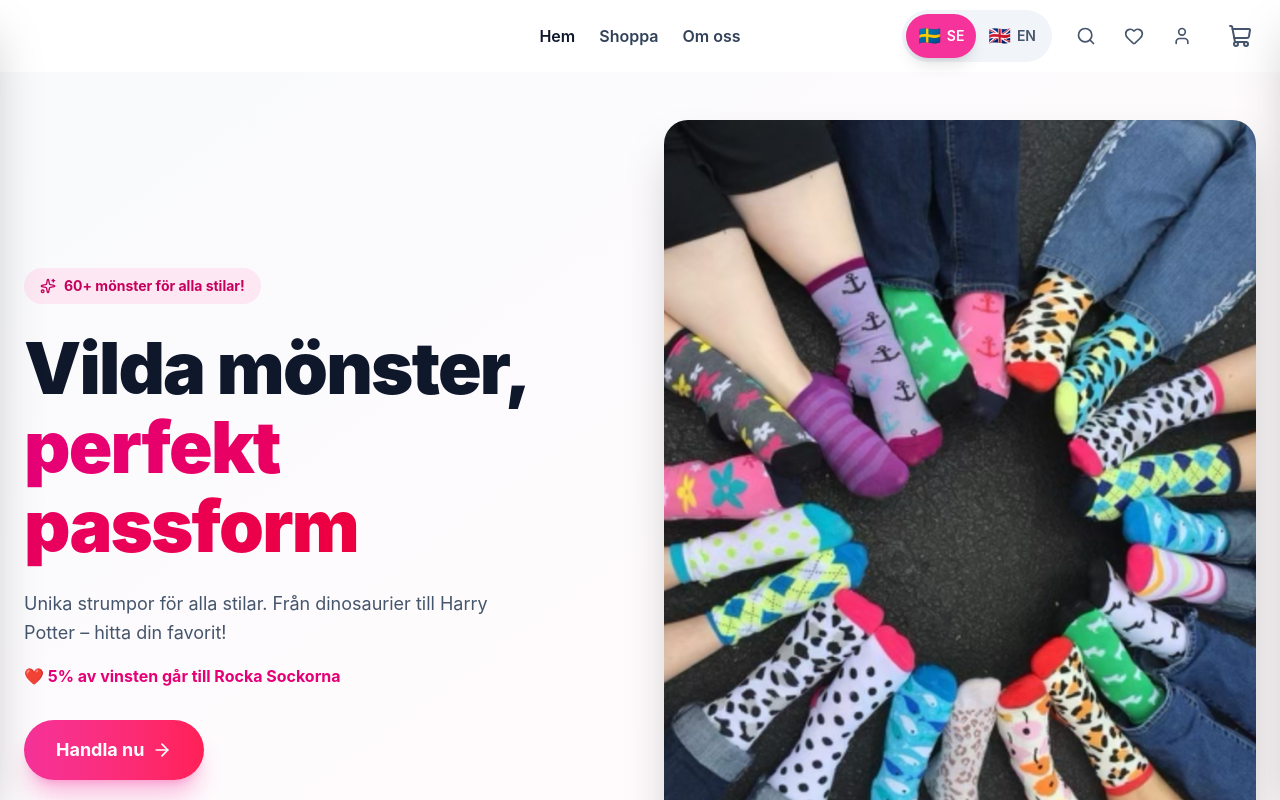
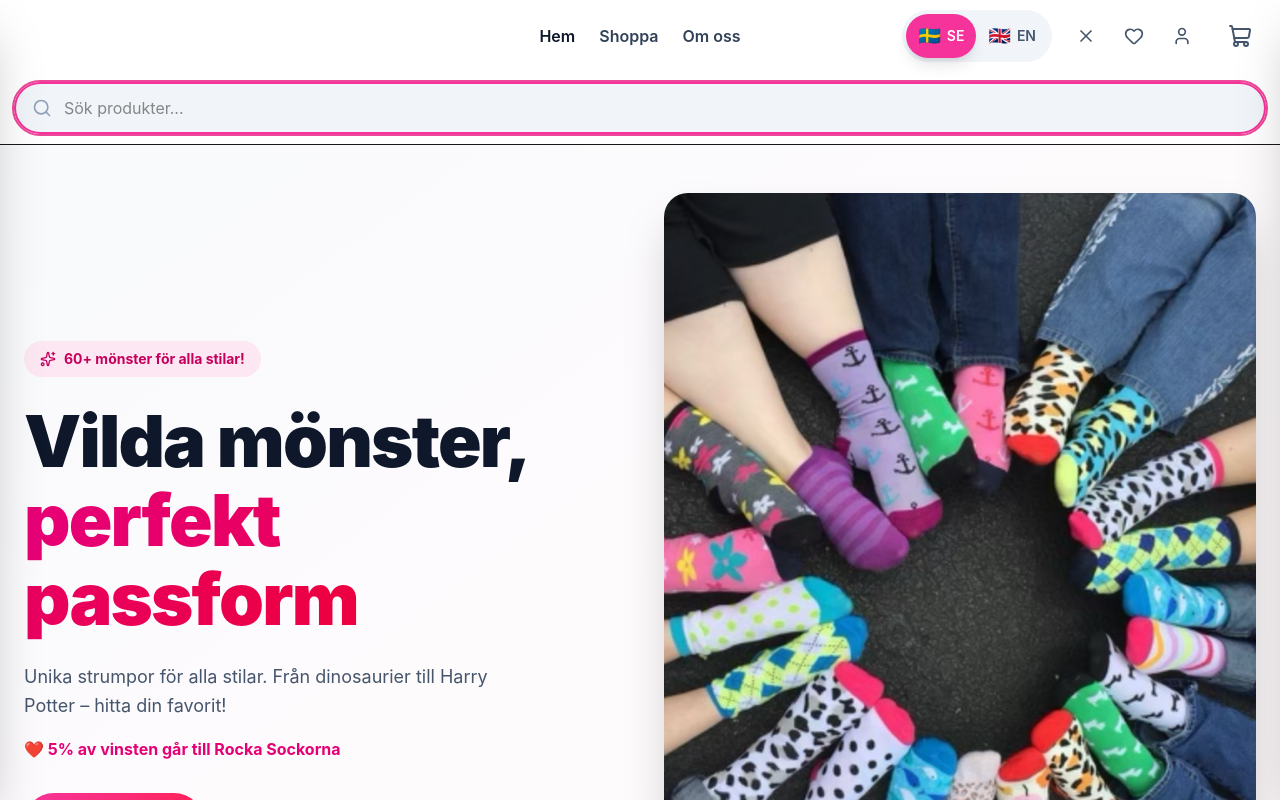
Before and after one commit to adrianfolkeson/rockn-socks, a Next.js app: page / in a window 1280 px wide. Both pictures are taken after a click on the button 1086 px from the left and 36 px from the top of the page. Shown: the top 800 px of the page. Built offline with nearby package versions, Linux system fonts and the light colour scheme.

Commit message:
Add working search functionality with search bar

```diff
--- a/src/app/page.tsx
+++ b/src/app/page.tsx
@@ -1122,6 +1122,8 @@ function MainContent() {
   const [sortBy, setSortBy] = useState('popular')
   const [isScrolled, setIsScrolled] = useState(false)
   const [showFullAbout, setShowFullAbout] = useState(false)
+  const [showSearch, setShowSearch] = useState(false)
+  const [searchQuery, setSearchQuery] = useState('')
   const [showComplaintModal, setShowComplaintModal] = useState(false)
   const [complaintSent, setComplaintSent] = useState(false)
   const [complaintOrder, setComplaintOrder] = useState('')
@@ -1241,7 +1243,11 @@ function MainContent() {
   }, [])
 
   const filteredProducts = products
-    .filter(p => selectedCategory === 'all' || p.category === selectedCategory)
+    .filter(p => {
+      const matchesCategory = selectedCategory === 'all' || p.category === selectedCategory
+      const matchesSearch = !searchQuery || p.name.toLowerCase().includes(searchQuery.toLowerCase())
+      return matchesCategory && matchesSearch
+    })
     .sort((a, b) => {
       if (sortBy === 'priceLow') return a.price - b.price
       if (sortBy === 'priceHigh') return b.price - a.price
@@ -1318,7 +1324,7 @@ function MainContent() {
 
               {/* Logo - Left aligned */}
               <a href="#" className="flex items-center">
-                <img src="/logo.svg?v=2" alt="Strumpmix" className="h-8 sm:h-10" />
+                <img src="/logo.svg?v=4" alt="Strumpmix" className="h-9 sm:h-11" />
               </a>
             </div>
 
@@ -1341,9 +1347,10 @@ function MainContent() {
                   onClick={() => {
                     // Search functionality - can expand later
                   }}
+                  onClick={() => setShowSearch(!showSearch)}
                   className="p-3 hover:bg-slate-100 rounded-full transition-colors"
                 >
-                  <Search className="w-5 h-5 text-slate-600" />
+                  {showSearch ? <X className="w-5 h-5 text-slate-600" /> : <Search className="w-5 h-5 text-slate-600" />}
                 </button>
                 <button
                   onClick={() => {
@@ -1395,6 +1402,25 @@ function MainContent() {
           </div>
         </div>
       </header>
+
+      {/* Search Bar */}
+      {showSearch && (
+        <div className="bg-white border-b px-4 py-3">
+          <div className="max-w-7xl mx-auto">
+            <div className="relative">
+              <Search className="absolute left-4 top-1/2 -translate-y-1/2 w-5 h-5 text-slate-400" />
+              <input
+                type="text"
+                value={searchQuery}
+                onChange={(e) => setSearchQuery(e.target.value)}
+                placeholder="Sök produkter..."
+                className="w-full pl-12 pr-4 py-3 rounded-full bg-slate-100 border-0 focus:ring-2 focus:ring-pink-500 outline-none"
+                autoFocus
+              />
+            </div>
+          </div>
+        </div>
+      )}
 
       {/* Login Modal */}
       <LoginModal
```
